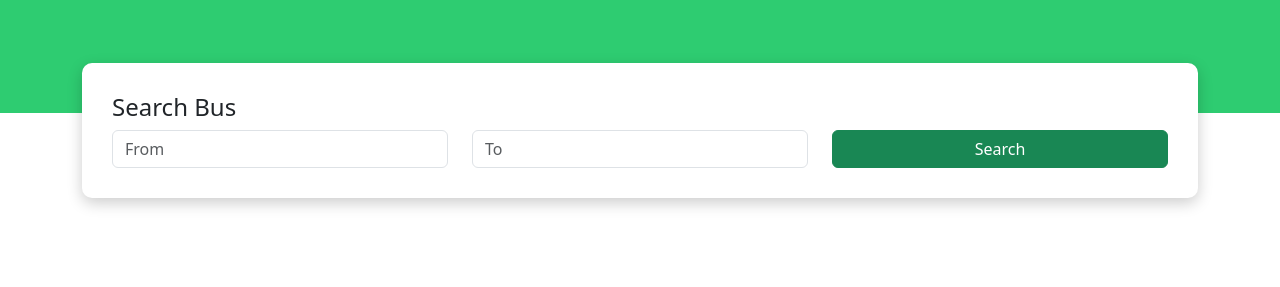
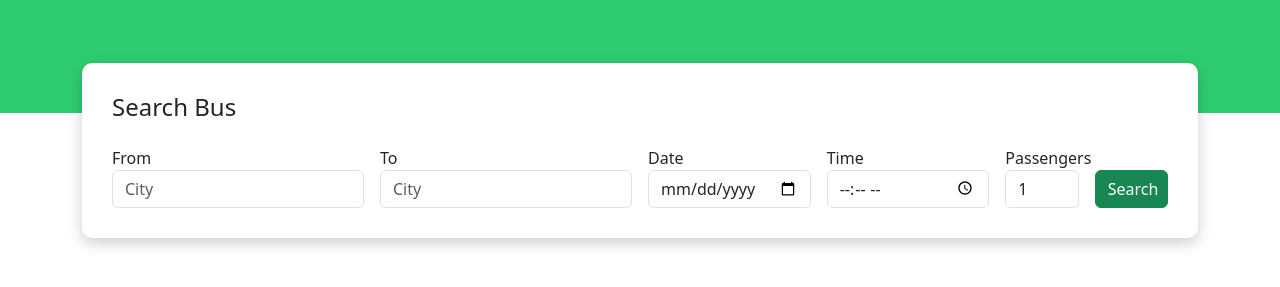
Before and after one commit to suaiimo22/bus-booking, a website: page public/index.html in a window 1280 px wide. Shown: the part 239-526 px from the top of the page. Drawn offline with nearby package versions, Linux system fonts and the light colour scheme.

Commit message:
upgrade search form

```diff
--- a/public/index.html
+++ b/public/index.html
@@ -54,19 +54,36 @@ box-shadow:0 5px 15px rgba(0,0,0,0.2);
 
 <div class="search-box">
 
-<h4>Search Bus</h4>
+<h4 class="mb-4">Search Bus</h4>
 
-<div class="row">
+<div class="row g-3">
 
-<div class="col-md-4">
-<input id="origin" class="form-control" placeholder="From">
+<div class="col-md-3">
+<label>From</label>
+<input id="origin" class="form-control" placeholder="City">
 </div>
 
-<div class="col-md-4">
-<input id="destination" class="form-control" placeholder="To">
+<div class="col-md-3">
+<label>To</label>
+<input id="destination" class="form-control" placeholder="City">
 </div>
 
-<div class="col-md-4">
+<div class="col-md-2">
+<label>Date</label>
+<input id="date" type="date" class="form-control">
+</div>
+
+<div class="col-md-2">
+<label>Time</label>
+<input id="time" type="time" class="form-control">
+</div>
+
+<div class="col-md-1">
+<label>Passengers</label>
+<input id="passengers" type="number" min="1" value="1" class="form-control">
+</div>
+
+<div class="col-md-1 d-flex align-items-end">
 <button class="btn btn-success w-100" onclick="searchBus()">Search</button>
 </div>
 
@@ -80,10 +97,14 @@ box-shadow:0 5px 15px rgba(0,0,0,0.2);
 
 function searchBus(){
 
-const origin=document.getElementById("origin").value;
-const destination=document.getElementById("destination").value;
+const origin = document.getElementById("origin").value;
+const destination = document.getElementById("destination").value;
+const date = document.getElementById("date").value;
+const time = document.getElementById("time").value;
+const passengers = document.getElementById("passengers").value;
 
-window.location="schedules.html?origin="+origin+"&destination="+destination;
+window.location =
+`schedules.html?origin=${origin}&destination=${destination}&date=${date}&time=${time}&passengers=${passengers}`;
 
 }
 
```
